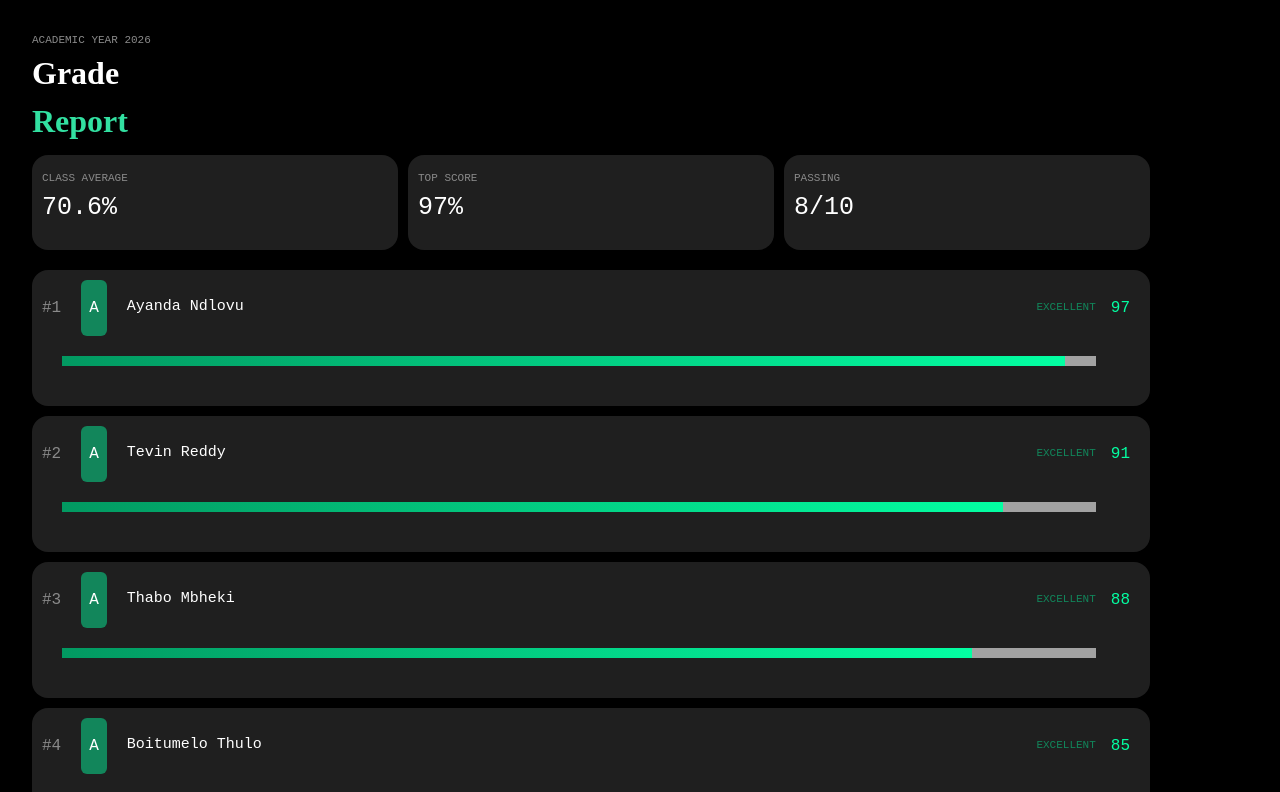
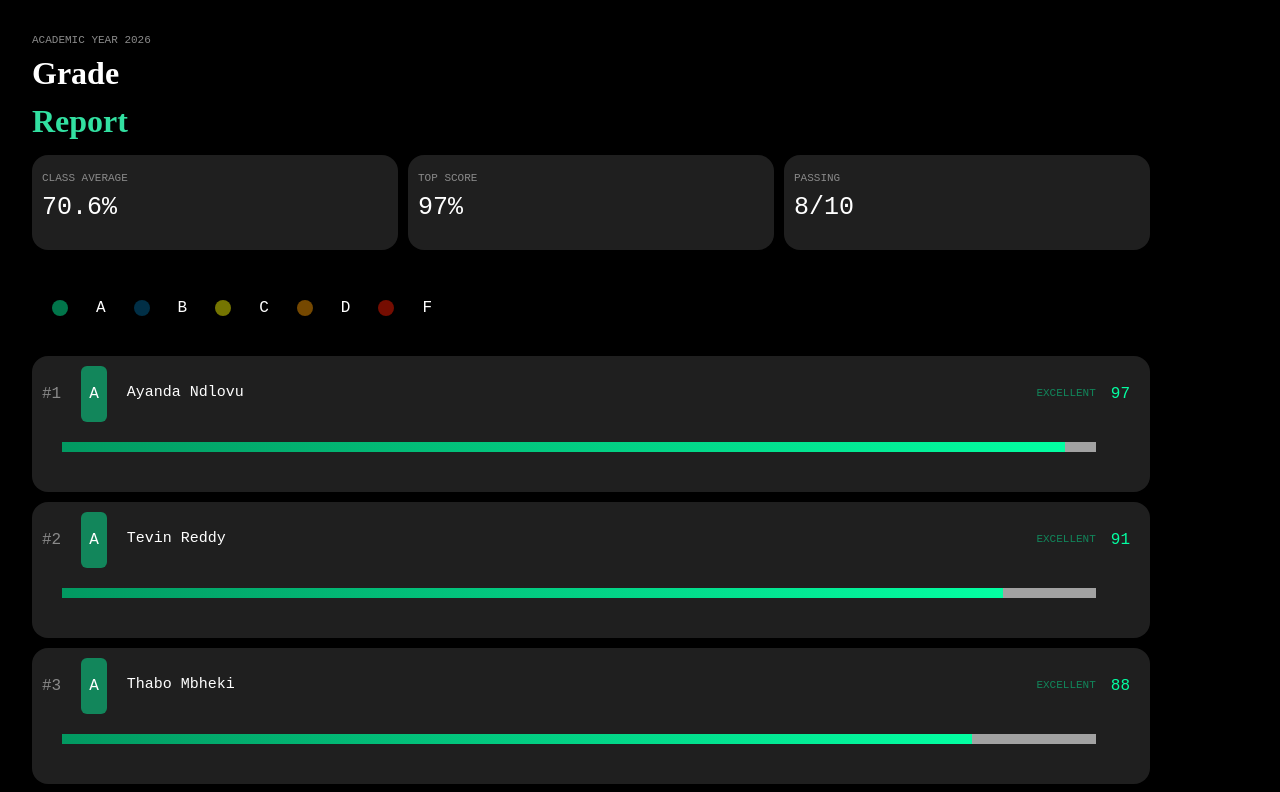
Before and after one commit to blebopo/grade-report, a React (Vite) app: page / in a window 1280 px wide. Shown: the top 792 px of the page. Built offline with nearby package versions, Linux system fonts and the light colour scheme.

Commit message:
Legend added.

```diff
--- /dev/null
+++ b/src/components/Legend.tsx
@@ -0,0 +1,16 @@
+import { gradeRanges } from "../types/grades";
+import "../styles/Legend.css";
+
+export default function LegendComponent() {
+  return (
+    <div className="grade-legend">
+      {...gradeRanges.map((grade) => {
+        return (
+          <div className="grade-symbol-container">
+            <div className="grade-color" style={{ backgroundColor : grade.color }}></div><div className="grade-symbol">{grade.symbol}</div>
+          </div>
+        );
+      })}
+    </div>
+  );
+}
--- a/src/pages/GradeReport.tsx
+++ b/src/pages/GradeReport.tsx
@@ -3,6 +3,7 @@ import GradeSummaryCardComponent from "../components/GradeSummaryCard";
 import ReportCardComponent from "../components/ReportCard";
 import "../styles/GradeReport.css";
 import { students } from "../data/StudentData";
+import LegendComponent from "../components/Legend";
 
 export default function GradeReportPage() {
   const sortedStudents = [...students].sort((a, b) => b.score - a.score);
@@ -28,6 +29,7 @@ export default function GradeReportPage() {
           value={`${studentsPassed}/${students.length}`}
         />
       </div>
+      <LegendComponent/>
       <div className="student-reports">
         {sortedStudents.map((student, index) => {
           console.log(student.score);
--- a/src/styles/GradeReport.css
+++ b/src/styles/GradeReport.css
@@ -11,4 +11,6 @@ body {
   flex-wrap: wrap;
 }
 
-/* Report Card */
+@media screen {
+
+}
--- /dev/null
+++ b/src/styles/Legend.css
@@ -0,0 +1,18 @@
+.grade-legend{
+  display: flex;
+  flex-direction: row;
+  margin: 20px
+}
+
+.grade-symbol-container {
+    display: flex;
+    justify-content: center;
+    align-content: center;
+}
+
+.grade-color {
+  height: 16px;
+  width: 16px;
+  border-radius: 16px;
+  align-self: center;
+}
--- a/src/types/grades.ts
+++ b/src/types/grades.ts
@@ -42,7 +42,7 @@ export const gradeRanges: GradeRange[] = [
     symbol: "D",
     description: "Needs Improvement",
     color: "#FF9E0175",
-    percentageColor: "FF9E01",
+    percentageColor: "#FF9E01",
     gradientFrom: "#8C6600",
   },
   {
```
